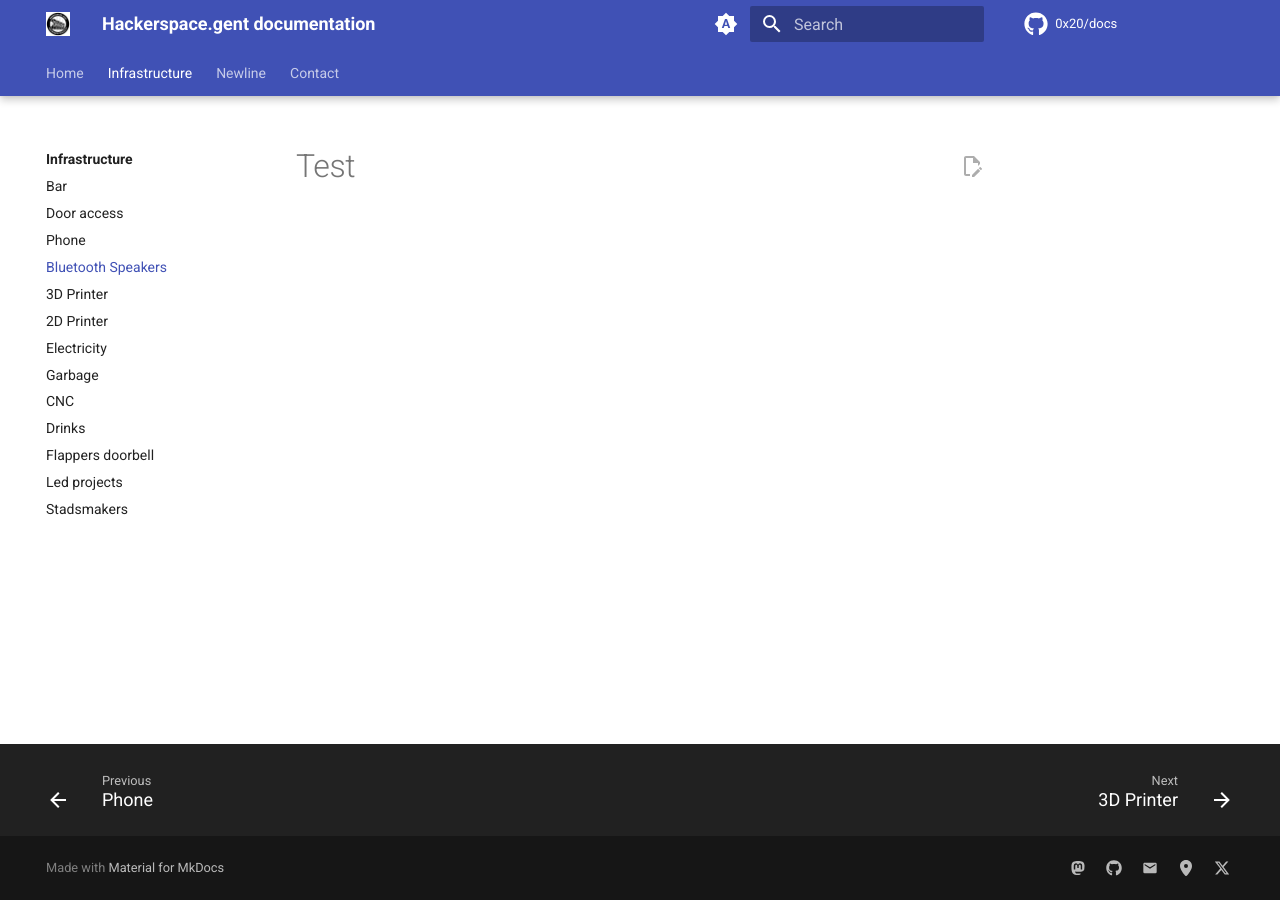
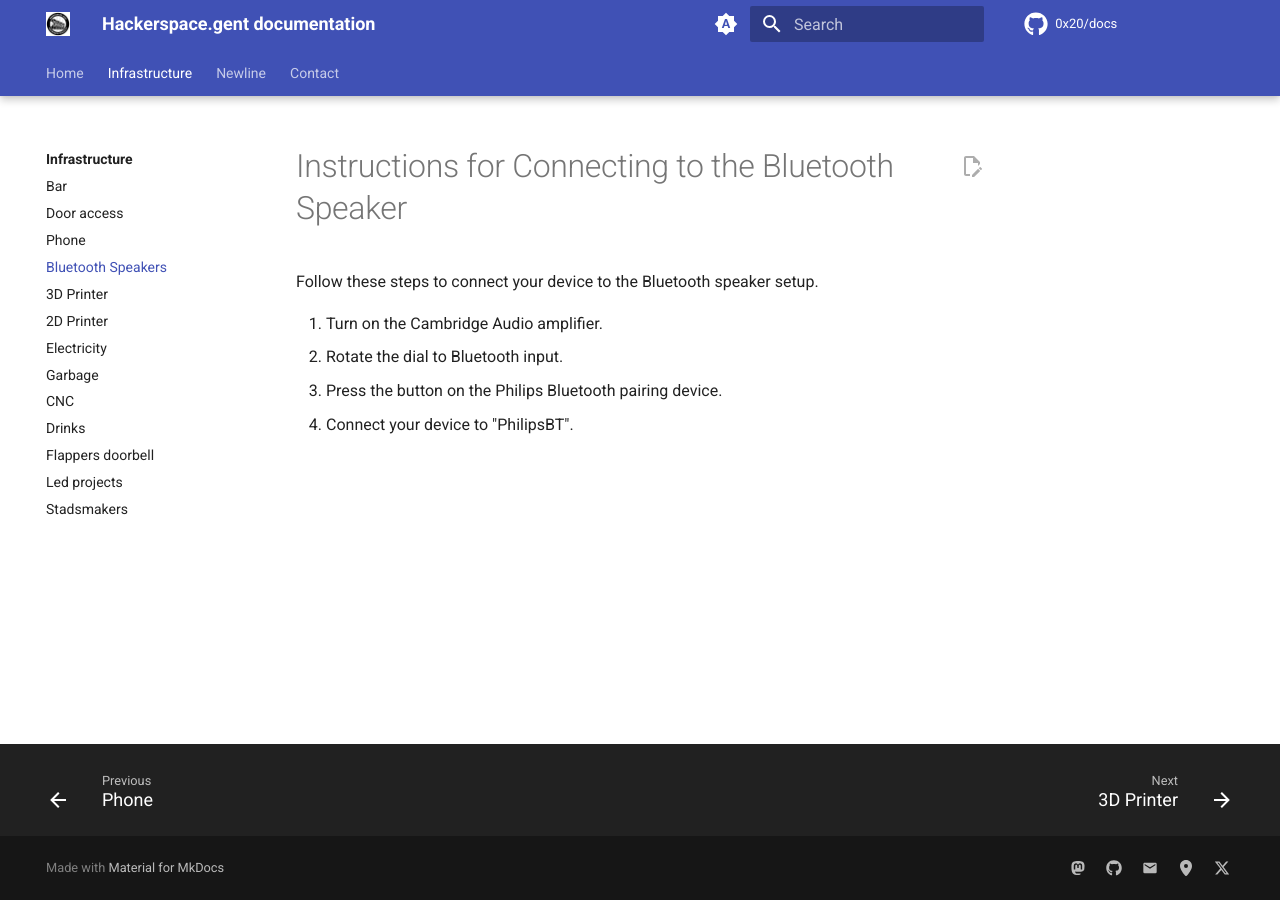
Before and after one commit to 0x20/docs, an MkDocs documentation site: the page built from docs/infra/bluetooth_speakers.md, in a window 1280 px wide. Built offline with MkDocs 1.6.1 and Material for MkDocs 9.7.7, drawn with Linux system fonts in a browser that asks for light colours; comment, search, counter and statistics services are not loaded.

Commit message:
Update bluetooth_speakers.md

```diff
--- a/docs/infra/bluetooth_speakers.md
+++ b/docs/infra/bluetooth_speakers.md
@@ -1 +1,8 @@
-# Test
+# Instructions for Connecting to the Bluetooth Speaker
+
+Follow these steps to connect your device to the Bluetooth speaker setup.
+
+1. Turn on the Cambridge Audio amplifier.
+2. Rotate the dial to Bluetooth input.
+3. Press the button on the Philips Bluetooth pairing device.
+4. Connect your device to "PhilipsBT".
```
